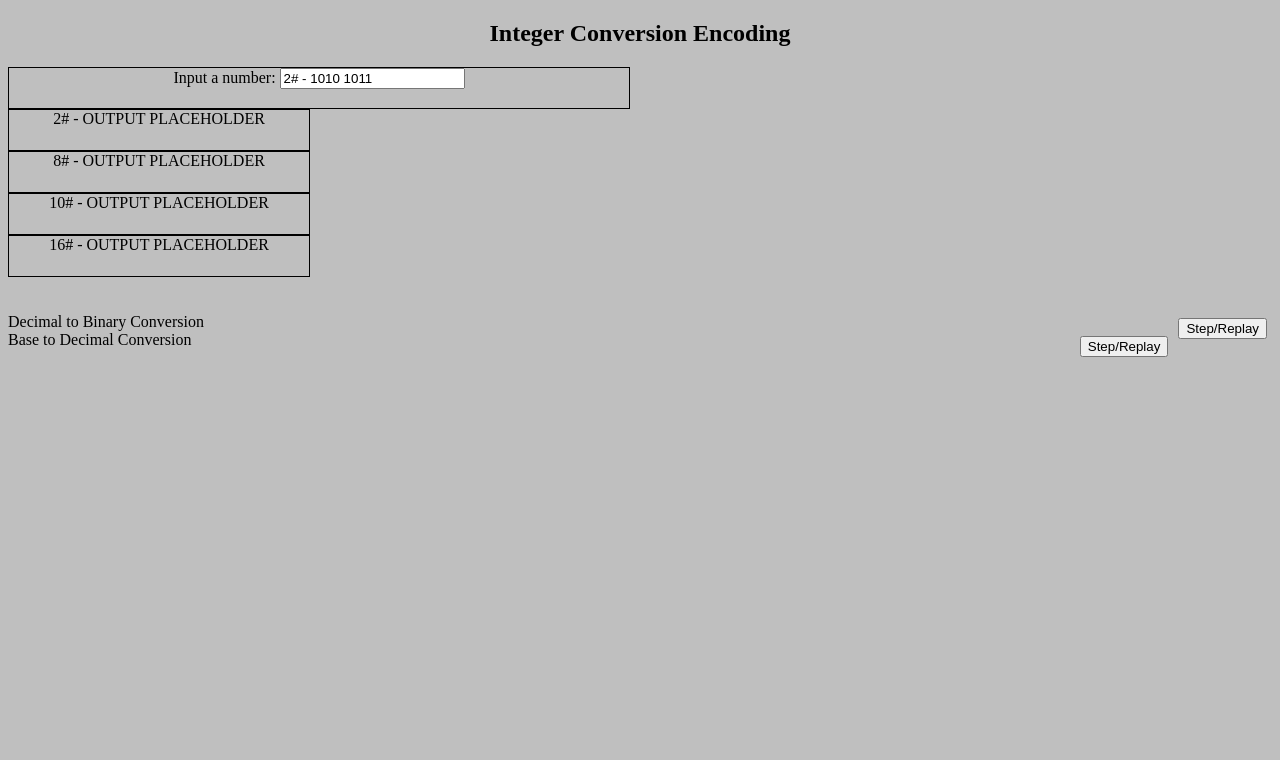
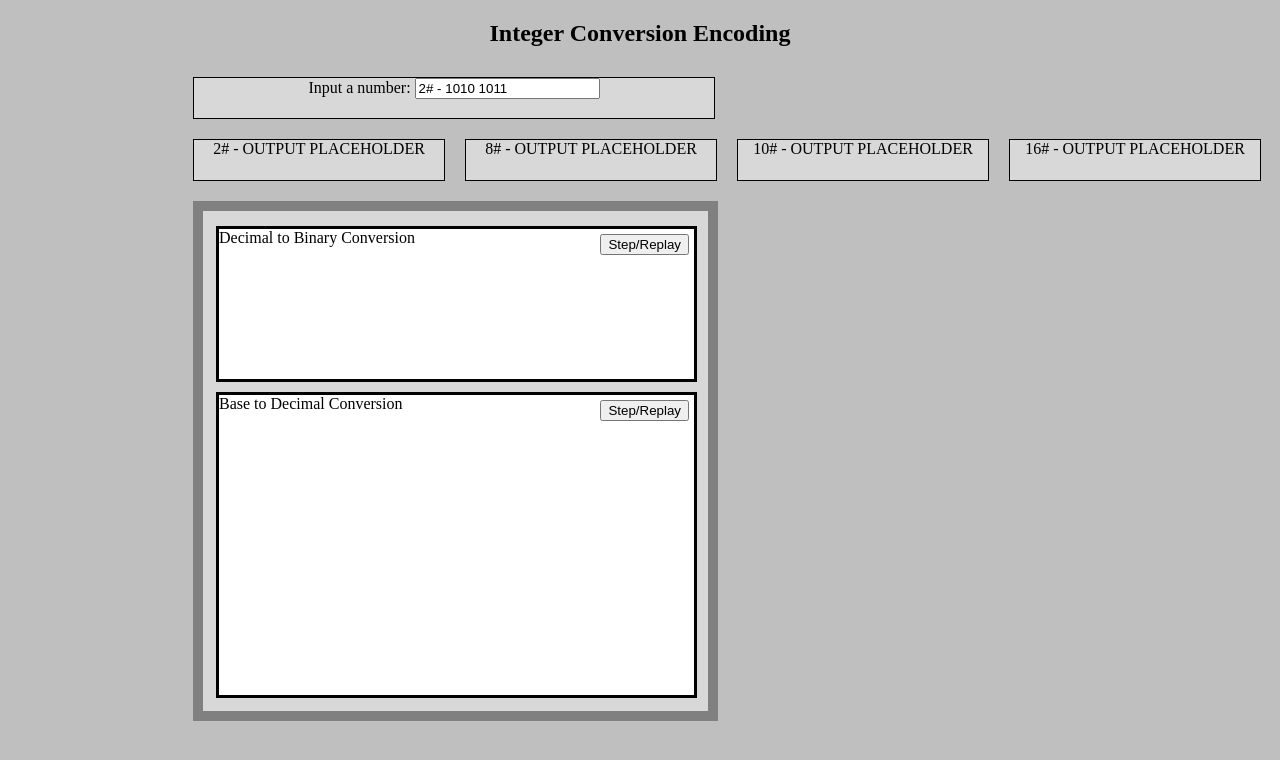
Before and after one commit to smf-steve/integers-conversion-encoding, a plain HTML site: page index.html in a window 1280 px wide. Drawn offline with Linux system fonts and the light colour scheme.

Commit message:
added style to conversion-work boxes

```diff
--- a/style1.css
+++ b/style1.css
@@ -1,12 +1,57 @@
+div.in{
+	height: 40px;
+	width:  520px;
+	border: 1px solid black;
+	background-color: #D8D8D8;
+	margin: 10px;
+	align-items: left;
+	position:  relative;
+	left: 175px;
+	top: 10px;
+}
 div.out{
 	height: 40px;
-	width:  300px;
+	width:  250px;
 	border: 1px solid black;
+	background-color: #D8D8D8;
+	margin: 10px;
+	float:  left;
+	position:  relative;
+	left: 175px;
+	top:  10px;
 }
-div.in{
-	height: 40px;
-	width:  620px;
-	border: 1px solid black;
+
+div.leftbox{
+	height: 500px;
+	width:  505px;
+	border: 10px solid grey;
+	background-color: #D8D8D8;
+	margin: 10px;
+	float:  left;
+	position:  relative;
+	left: 175px;
+	top: 10px;
+}
+div.littlebox{
+	border: 3px solid black;
+	background-color: white;
+	margin: 10px;
+	position:  relative;
+	top: 5px;
+	left:  3px;
+}
+
+div#tp{
+	height: 150px;
+	width:  475px;
+}
+div#bt{
+	height: 300px;
+	width:  475px;
+}
+
+div.rightbox{
+
 }
 
 .center {
@@ -17,19 +62,3 @@ div.in{
 	border: 5px solid #FFFF00;
 	padding: 10px;
 }
-
-div#first{
-	background-color: #D8D8D8;
-	margin: 10px;
-	align-items: left;
-	position:  relative;
-	left: 100px;
-	top: 40px;
-}
-div#second{
-	background-color: #D8D8D8;
-	margin: 10px;
-	float:  left;
-	position:  relative;
-	left: 100px;
-}
```
